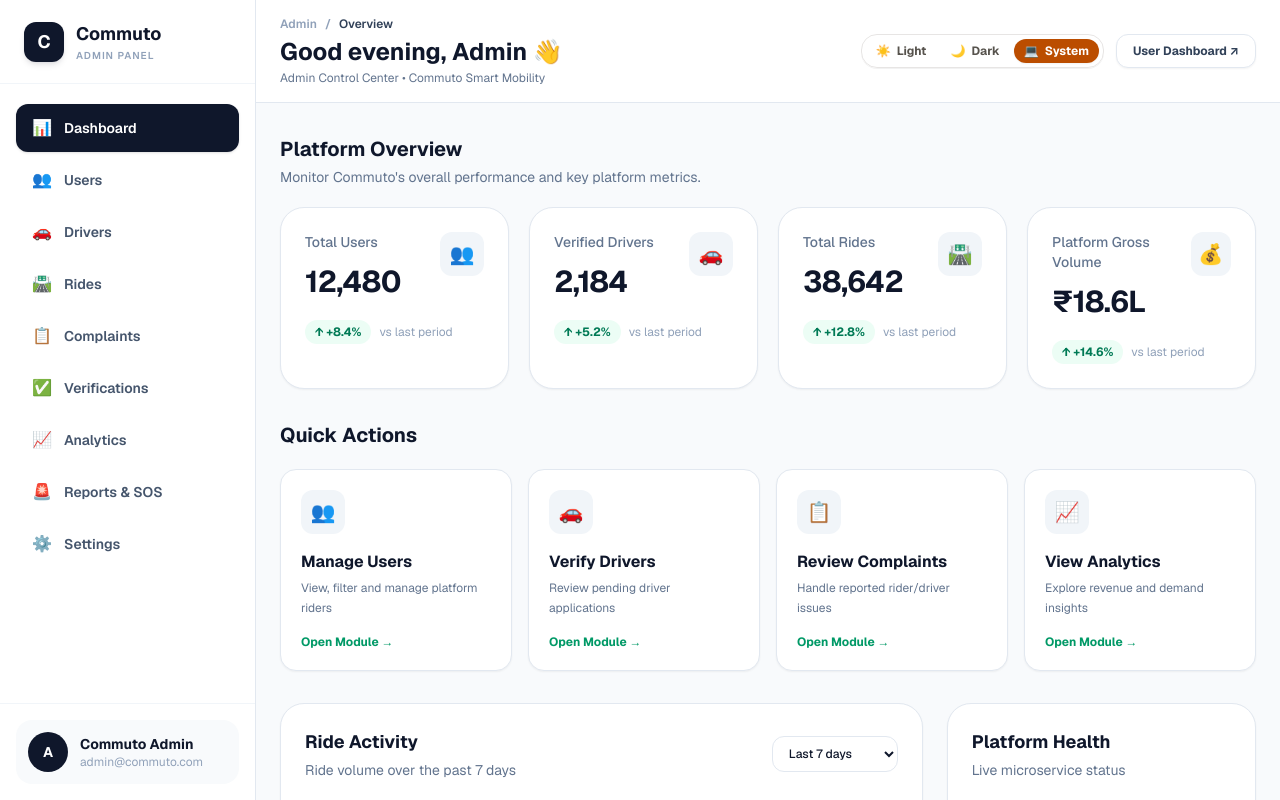
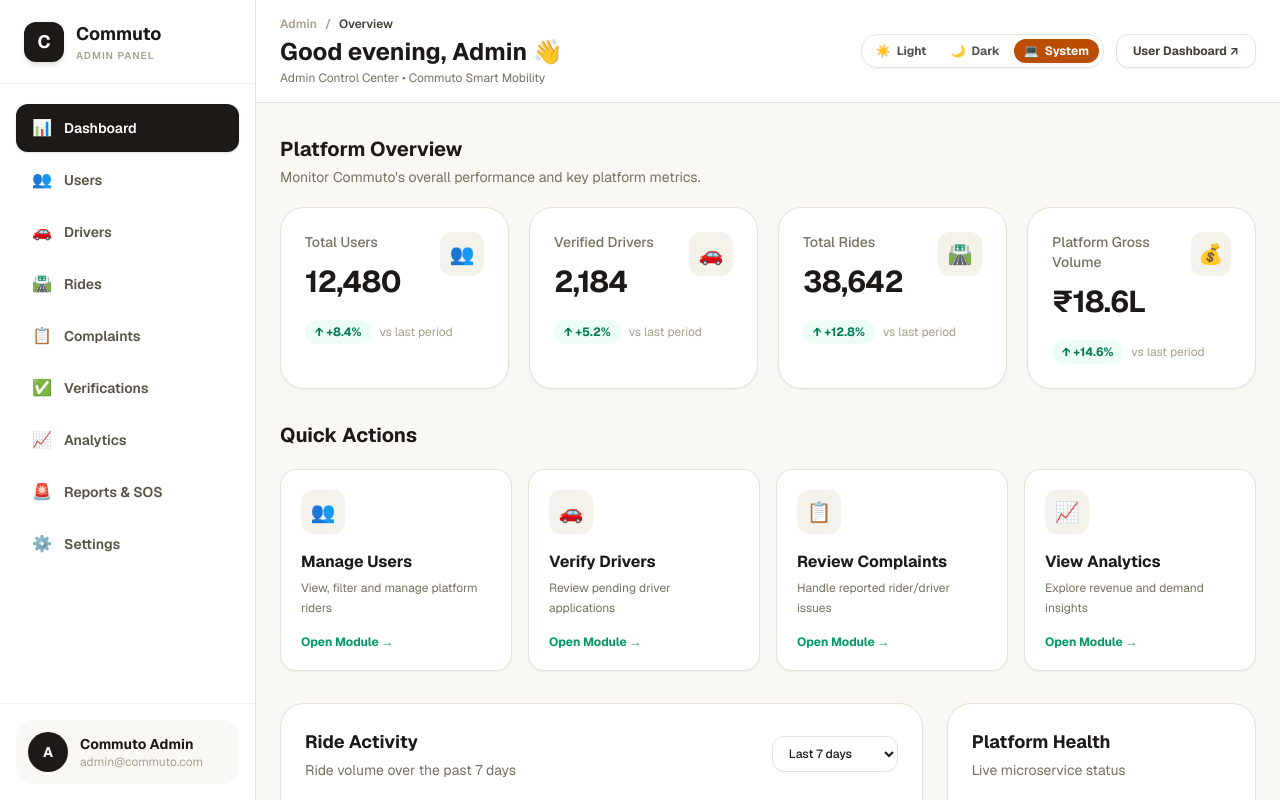
Before and after one commit to ananyajain327/Commuto, a Next.js app in the folder frontend/: page /admin in a window 1280 px wide. Shown: the top 800 px of the page. Built offline with nearby package versions, Linux system fonts and the light colour scheme; no server answers.

Commit message:
feat(ui): apply universal warm brownish/espresso & amber theme overrides across all frontend components

```diff
--- a/frontend/app/globals.css
+++ b/frontend/app/globals.css
@@ -1,14 +1,50 @@
 @import "tailwindcss";
 
 @custom-variant dark (&:where(.dark, .dark *));
+
+@theme {
+  --color-slate-50: #faf8f5;
+  --color-slate-100: #f5f2eb;
+  --color-slate-200: #e7e2d7;
+  --color-slate-300: #d6cfc1;
+  --color-slate-400: #a89f8d;
+  --color-slate-500: #787163;
+  --color-slate-600: #575246;
+  --color-slate-700: #444037;
+  --color-slate-800: #26221c;
+  --color-slate-900: #1c1917;
+  --color-slate-950: #12100e;
+
+  --color-indigo-50: #fffbeb;
+  --color-indigo-100: #fef3c7;
+  --color-indigo-200: #fde68a;
+  --color-indigo-300: #fcd34d;
+  --color-indigo-400: #fbbf24;
+  --color-indigo-500: #f59e0b;
+  --color-indigo-600: #d97706;
+  --color-indigo-700: #b45309;
+  --color-indigo-800: #92400e;
+  --color-indigo-900: #78350f;
+  --color-indigo-950: #451a03;
+
+  --color-blue-50: #fffbeb;
+  --color-blue-100: #fef3c7;
+  --color-blue-200: #fde68a;
+  --color-blue-300: #fcd34d;
+  --color-blue-400: #fbbf24;
+  --color-blue-500: #f59e0b;
+  --color-blue-600: #d97706;
+  --color-blue-700: #b45309;
+  --color-blue-800: #92400e;
+  --color-blue-900: #78350f;
+  --color-blue-950: #451a03;
+}
 
 :root {
   --background: #faf8f5;
   --foreground: #1c1917;
   --card: #ffffff;
-  --card-border: #e7e5e4;
-  --primary: #c25e1a;
-  --primary-hover: #a84c10;
+  --card-border: #e7e2d7;
   color-scheme: light;
 }
 
@@ -16,11 +52,9 @@
 [data-theme="dark"],
 html.dark {
   --background: #12100e;
-  --foreground: #f5f5f4;
+  --foreground: #f5f2eb;
   --card: #1c1917;
-  --card-border: #292524;
-  --primary: #d97706;
-  --primary-hover: #b45309;
+  --card-border: #26221c;
   color-scheme: dark;
 }
 
@@ -51,9 +85,9 @@
   background: #12100e;
 }
 .dark ::-webkit-scrollbar-thumb {
-  background: #292524;
+  background: #26221c;
   border-radius: 9999px;
 }
 .dark ::-webkit-scrollbar-thumb:hover {
-  background: #44403c;
+  background: #444037;
 }
```
Also changed, not shown: frontend/app/profile/page.tsx (+51 -72 lines).
